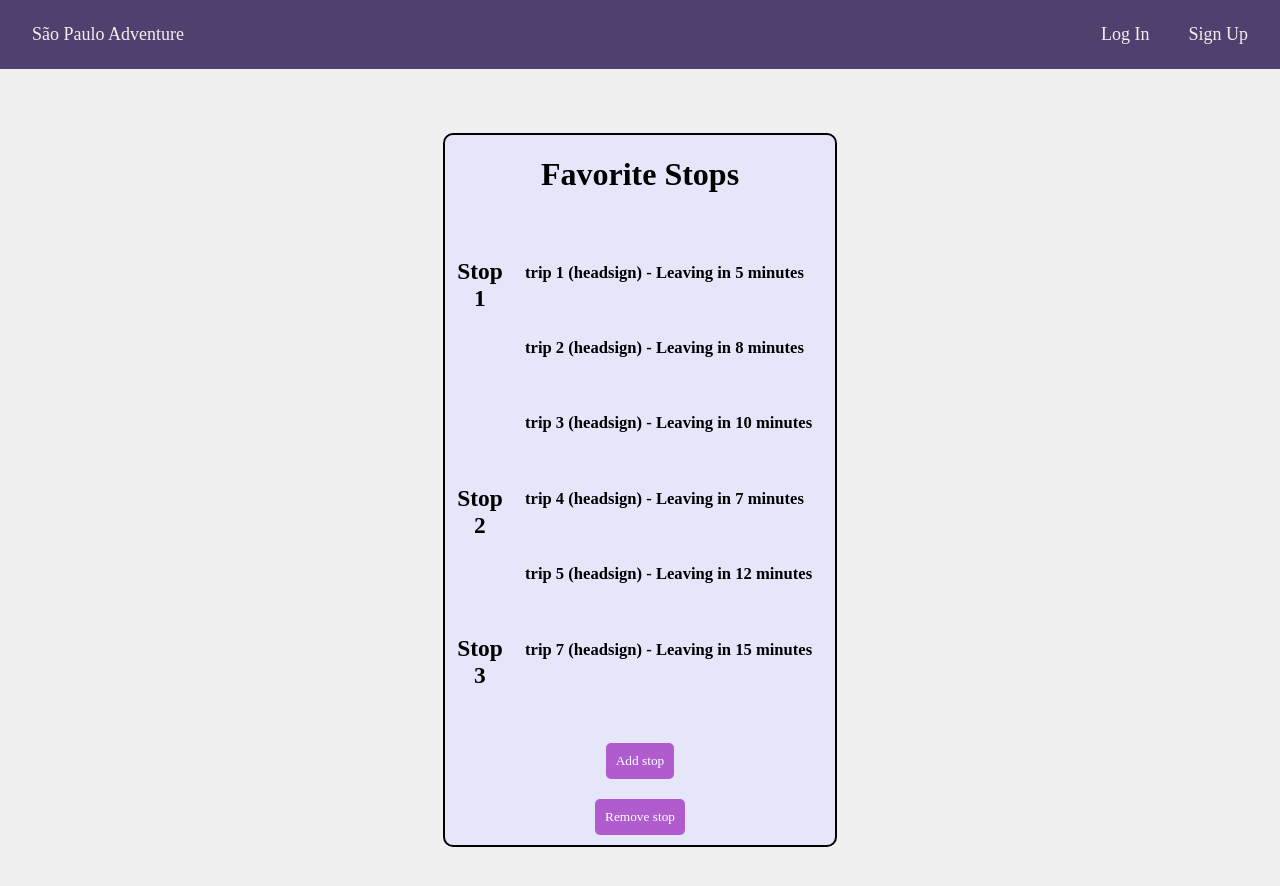
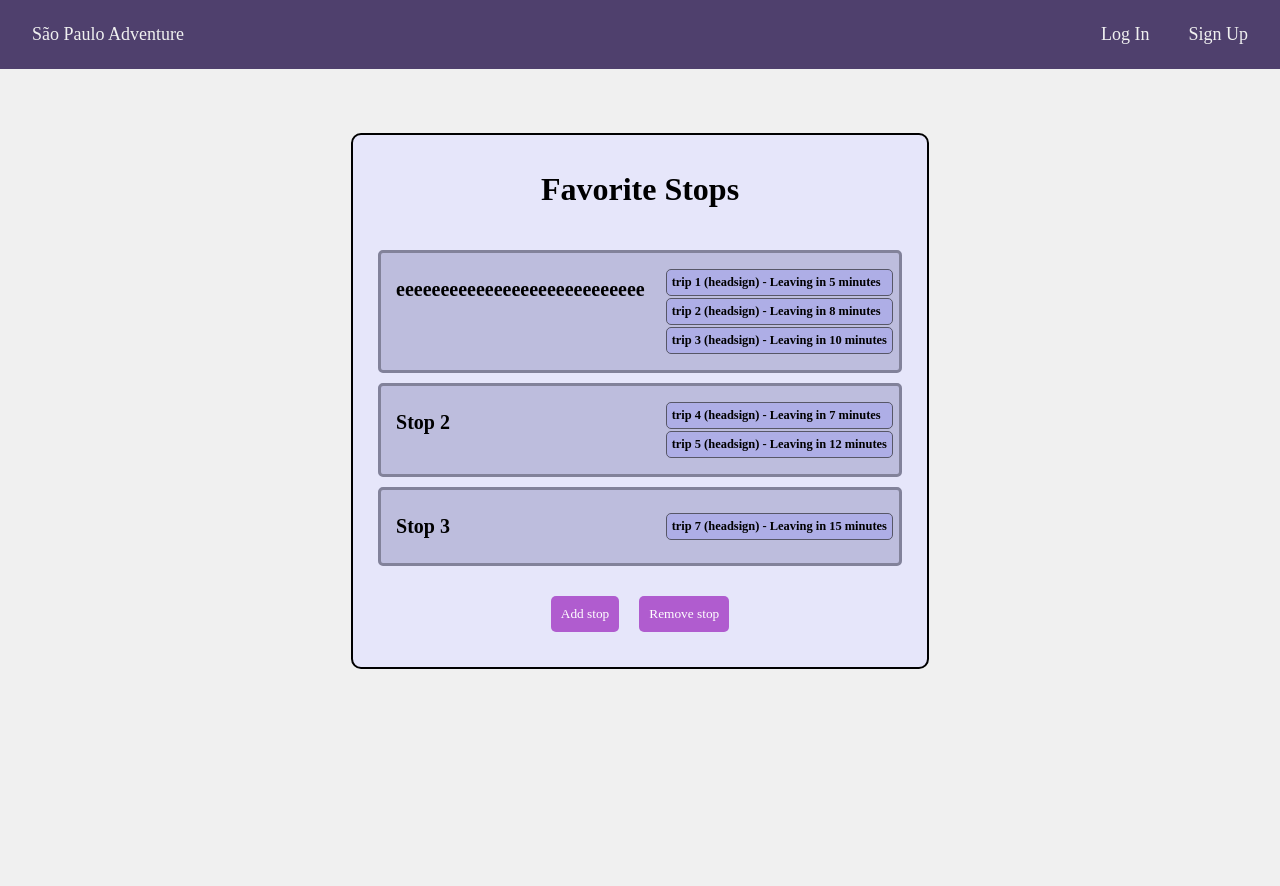
Before and after one commit to marcelparcel/fa23-cs411-team099-Grapefruit, a React (Create React App) app in the folder frontend/: page /favorites in a window 1280 px wide. Shown: the top 886 px of the page. After the commit the page ends 800 px from the top, so only its background shows below. Built offline with nearby package versions, Linux system fonts and the light colour scheme; a web font is replaced by a local one.

Commit message:
edited favorites

```diff
--- a/frontend/src/App.css
+++ b/frontend/src/App.css
@@ -1,5 +1,7 @@
 @import url('https://fonts.googleapis.com/css?family=Contrail+One');
-
+body {
+  background-color: #f0f0f0;
+}
 .App {
   text-align: center;
 }
@@ -76,7 +78,6 @@
 }
 
 .main {
-  background-color: #f0f0f0;
   font-family: 'Contrail One';
 }
 
--- a/frontend/src/favorites/favorites.css
+++ b/frontend/src/favorites/favorites.css
@@ -14,31 +14,63 @@
     align-items: center;
     margin-bottom: 5%;
     margin-top: 5%;
-    max-width: 70%;
+    padding: 15px;
 }
 
 ul {
     list-style-type: none;
     text-align: center;
     padding: 0px;
-    width: 100%;
-    font-size: 20px;
+    font-size: 15px;
+    margin: 10px 0px 10px 0px;
 }
 
 li {
     display: flex;
-    justify-content:space-between;
 }
 
 h3 {
-    display:flex;
+    display: flex;
     float: left;
     margin-left: 10px;
     margin-right: 20px;
-
 }
 
 h5 {
-    float: right;
-    margin-right: 10px;
+    margin: 5px;
 }
+
+.stopli {
+    border-radius: 5px;
+    background-color: #bdbddd;
+    border: solid;
+    border-color: #82829a;
+    margin: 10px;
+    justify-content: space-between;
+    padding: 5px;
+}
+
+.stopnames {
+    font-size: 20px;
+    float: left;
+}
+
+.stopdepartures {
+    border: solid 1px;
+    border-color: #575767;
+    margin: 1px;
+    border-radius: 5px;
+    background-color:#aeaee6;
+    /* float: right; */
+}
+
+.stopbox {
+    display: flex;
+    flex-direction: column;
+    width: fit-content;
+    justify-content: space-evenly;
+}
+
+.stopbuttons {
+    margin: 10px 10px 20px 10px;
+}
--- a/frontend/src/favorites/favorites.tsx
+++ b/frontend/src/favorites/favorites.tsx
@@ -14,7 +14,7 @@ export default function FavoritesView() {
 
     const favoriteStops = [
         {
-            name: "Stop 1",
+            name: "eeeeeeeeeeeeeeeeeeeeeeeeeeee",
             lines: [
                 { line: "trip 1", headsign: "headsign", minutes: 5 },
                 { line: "trip 2", headsign: "headsign", minutes: 8 },
@@ -64,11 +64,11 @@ export default function FavoritesView() {
                     <h1>Favorite Stops</h1>
                     <ul>
                         {favoriteStops.map((stop, index) => (
-                            <li key={index}>
-                                <h3>{stop.name}</h3>
-                                <ul>
+                            <li className="stopli" key={index}>
+                                <h3 className="stopnames">{stop.name}</h3>
+                                <ul className="stopbox">
                                     {stop.lines.map((line, lineIndex) => (
-                                        <li key={lineIndex}>
+                                        <li className="stopdepartures" key={lineIndex}>
                                             <h5>{`${line.line} (${line.headsign}) - Leaving in ${line.minutes} minutes`}</h5>
                                         </li>
                                     ))}
@@ -76,8 +76,11 @@ export default function FavoritesView() {
                             </li>
                         ))}
                     </ul>
-                    <button className="stopbuttons" onClick={addStop}>Add stop</button>
-                    <button className="stopbuttons" onClick={removeStop}>Remove stop</button>
+                    <div>
+                        <button className="stopbuttons" onClick={addStop}>Add stop</button>
+                        <button className="stopbuttons" onClick={removeStop}>Remove stop</button>
+                    </div>
+
                 </div>
             </div>
         </div>
--- a/frontend/src/signup/signup.tsx
+++ b/frontend/src/signup/signup.tsx
@@ -1,36 +1,38 @@
 import './signup.css';
 import axios from 'axios';
 import { useNavigate } from 'react-router-dom';
+import React, { useState } from 'react';
 interface LoginViewProps {
   handleLogin: () => void;
 }
 
 export const SignUpView: React.FC<LoginViewProps> = ({ handleLogin }) => {
+  const [loginError, setLoginError] = useState(false);
   const navigate = useNavigate();
 
   const signUpUser = async () => {
+    const nameInput = document.querySelector('input[type="text"]') as HTMLInputElement;
     const emailInput = document.querySelector('input[type="text"]') as HTMLInputElement;
     const passwordInput = document.querySelector('input[type="password"]') as HTMLInputElement;
 
-    if (!emailInput.value || !passwordInput.value) {
-        alert('Please enter both email and password.');
-        return;
+    if (!emailInput.value || !passwordInput.value || !nameInput.value) {
+        setLoginError(true);
     }
 
     var signup = await axios.post('http://localhost:4000/user', {
         params: {
           email: emailInput.value,
-          password: passwordInput.value
-          // add name
+          password: passwordInput.value,
+          name: nameInput.value
         }
     });
 
     if (Object.keys(signup)) {
-      console.log('Signed up successfully with email: '+emailInput.value+' and password: '+passwordInput.value);
       handleLogin();
       navigate('/planner');
     } else {
       console.log("unable to sign up :(");
+      alert("something went wrong.. try again");
     }
   };
 
@@ -41,6 +43,11 @@ export const SignUpView: React.FC<LoginViewProps> = ({ handleLogin }) => {
                 <input type="text" placeholder="Name" />
                 <input type="text" placeholder="Email" />
                 <input type="password" placeholder="Password" />
+                {loginError && (
+                <div className="error-message">
+                    Please fill out all the fields.
+                </div>
+                )}
                 <a href="login" className="login-link">Already have an account? Log in here</a>
                 <button onClick={signUpUser}>Sign Up</button>
             </div>
```
